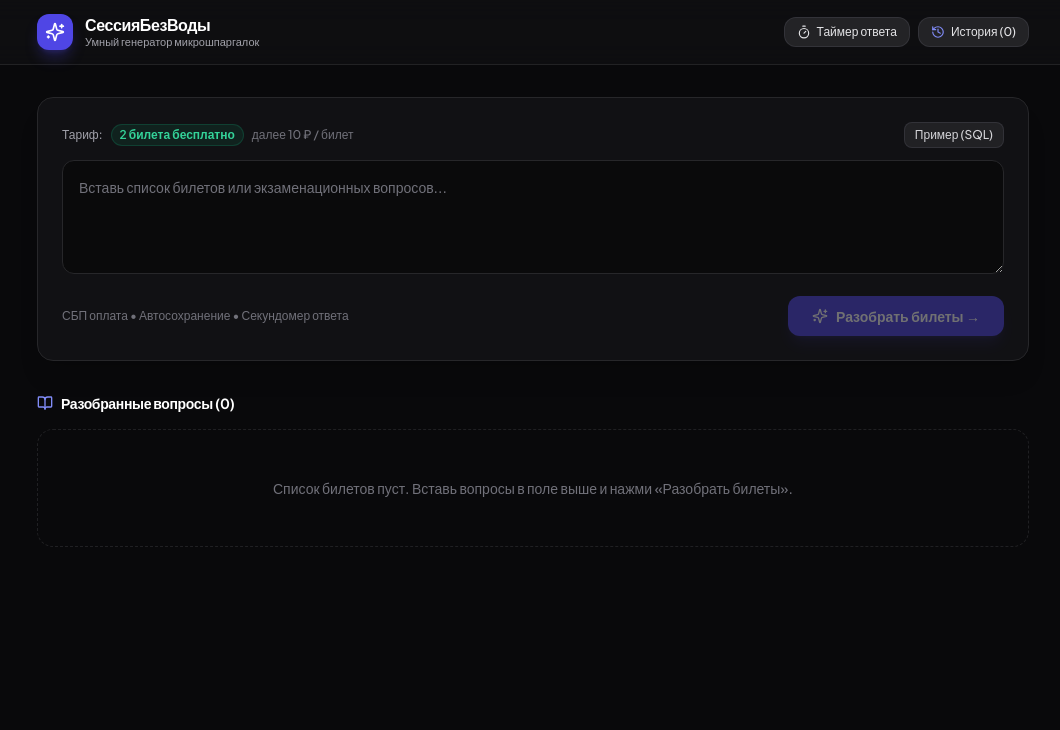
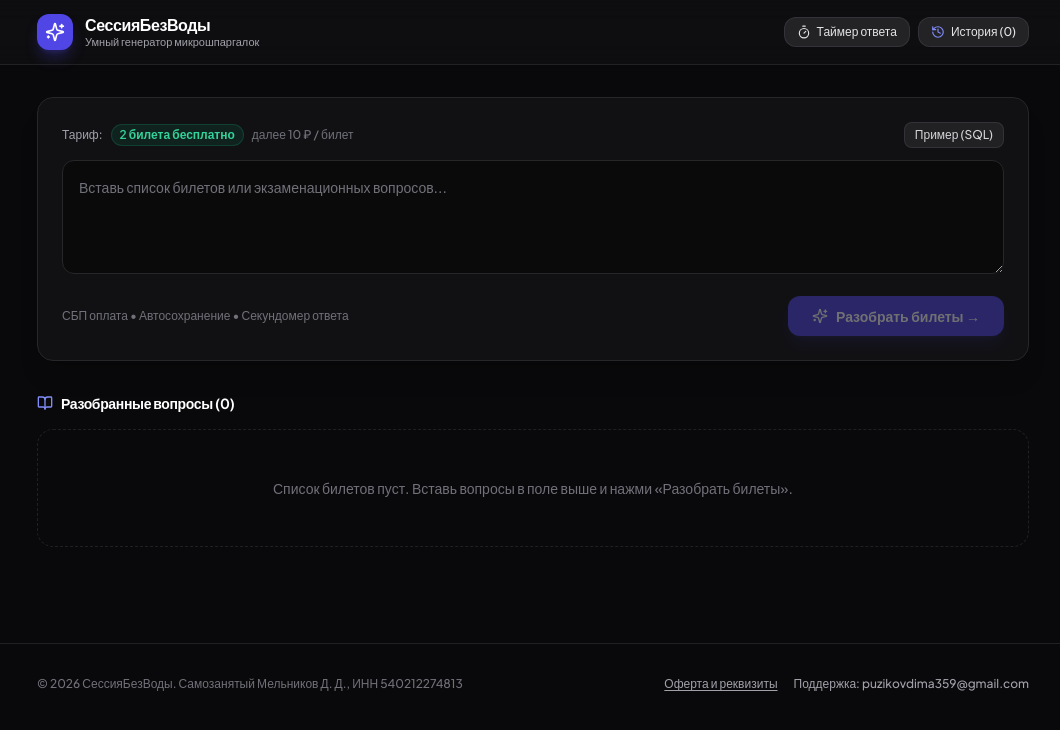
Before and after one commit to melnikovdima057-ux/sessiyabezvody, a Next.js app: page / in a window 1280 px wide. Shown: the top 730 px of the page, without its empty margins (107-1167 px from the left). Built offline with nearby package versions, Linux system fonts and the light colour scheme.

Commit message:
Update page.tsx

```diff
--- a/app/page.tsx
+++ b/app/page.tsx
@@ -1154,6 +1154,28 @@ export default function Home() {
           )}
         </section>
       </main>
+      {/* Юридический подвал для ЮKassa */}
+      <footer className="no-print mt-16 border-t border-zinc-800/80 py-8 text-center text-xs text-zinc-500">
+        <div className="max-w-5xl mx-auto px-4 flex flex-col sm:flex-row items-center justify-between gap-3">
+          <div>
+            © 2026 СессияБезВоды. Самозанятый Мельников Д. Д., ИНН 540212274813
+          </div>
+          <div className="flex items-center gap-4 text-zinc-400">
+            <a
+              href="/terms"
+              className="hover:text-indigo-300 underline underline-offset-2 transition-colors"
+            >
+              Оферта и реквизиты
+            </a>
+            <a
+              href="mailto:puzikovdima359@gmail.com"
+              className="hover:text-indigo-300 transition-colors"
+            >
+              Поддержка: puzikovdima359@gmail.com
+            </a>
+          </div>
+        </div>
+      </footer>
     </div>
   );
 }
```
